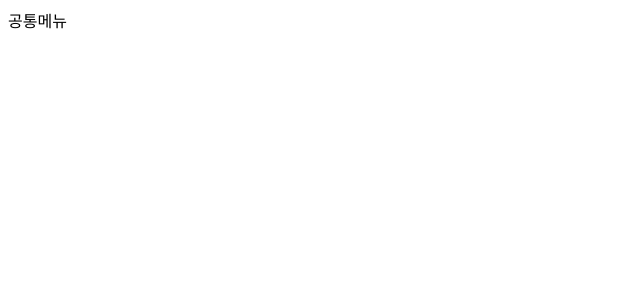
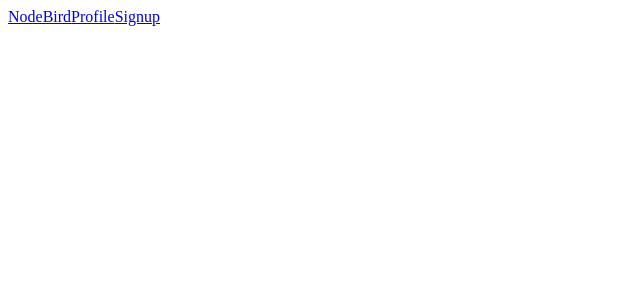
Before and after one commit to Frenchkebab/nodebird, a Next.js app in the folder ch01/front/: page /components/AppLayout in a window 1280 px wide. Shown: the top 300 px of the page, without its empty margins (0-640 px from the left). Built offline with nearby package versions, Linux system fonts and the light colour scheme.

Commit message:
[#1] Link

```diff
--- a/ch01/front/pages/components/AppLayout.js
+++ b/ch01/front/pages/components/AppLayout.js
@@ -1,9 +1,20 @@
 import PropTypes from 'prop-types';
+import Link from 'next/link';
 
 const AppLayout = ({ children }) => {
   return (
     <div>
-      <div>공통메뉴</div>
+      <div>
+        <Link href="/">
+          <a>NodeBird</a>
+        </Link>
+        <Link href="/profile">
+          <a>Profile</a>
+        </Link>
+        <Link href="/signup">
+          <a>Signup</a>
+        </Link>
+      </div>
       {children}
     </div>
   );
```
